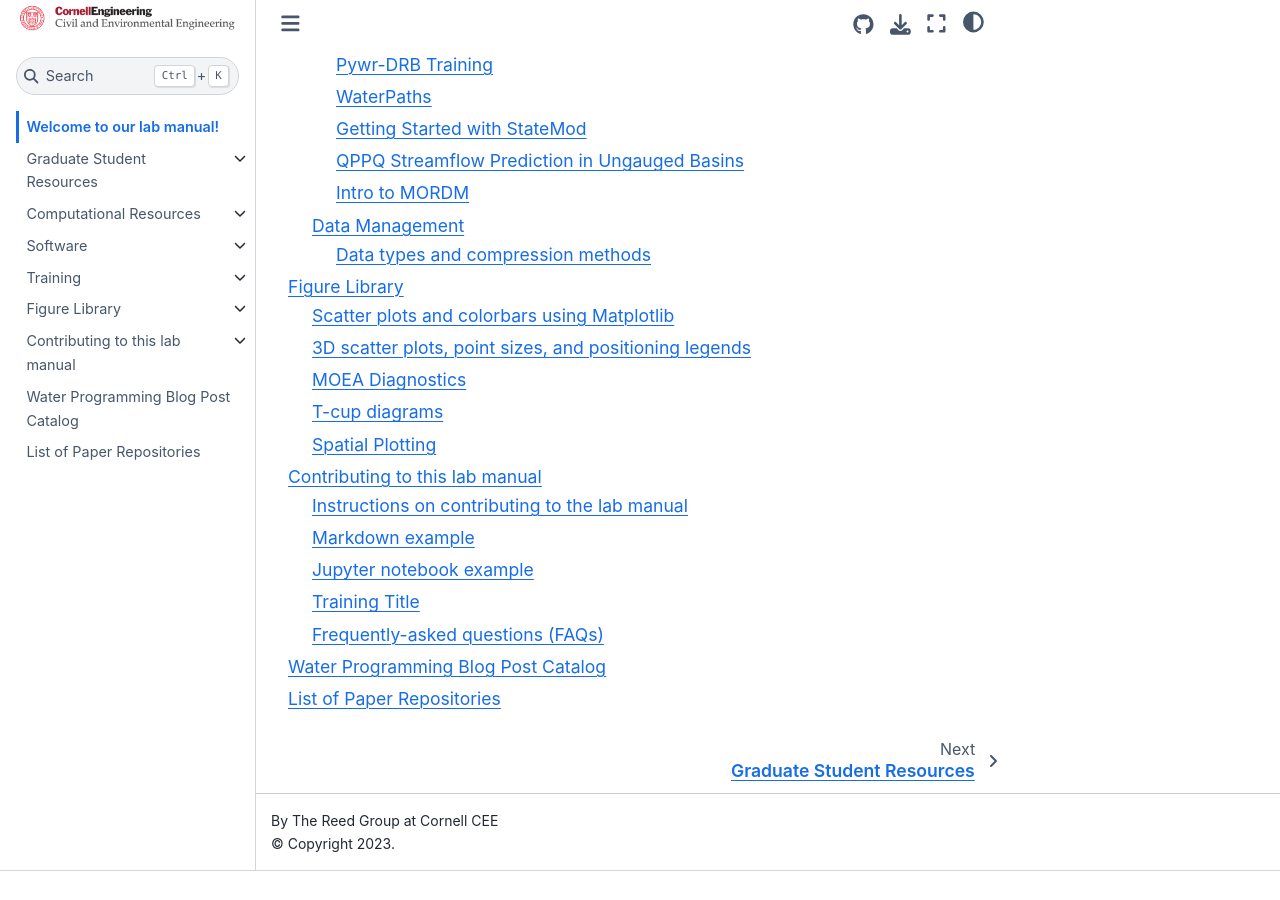
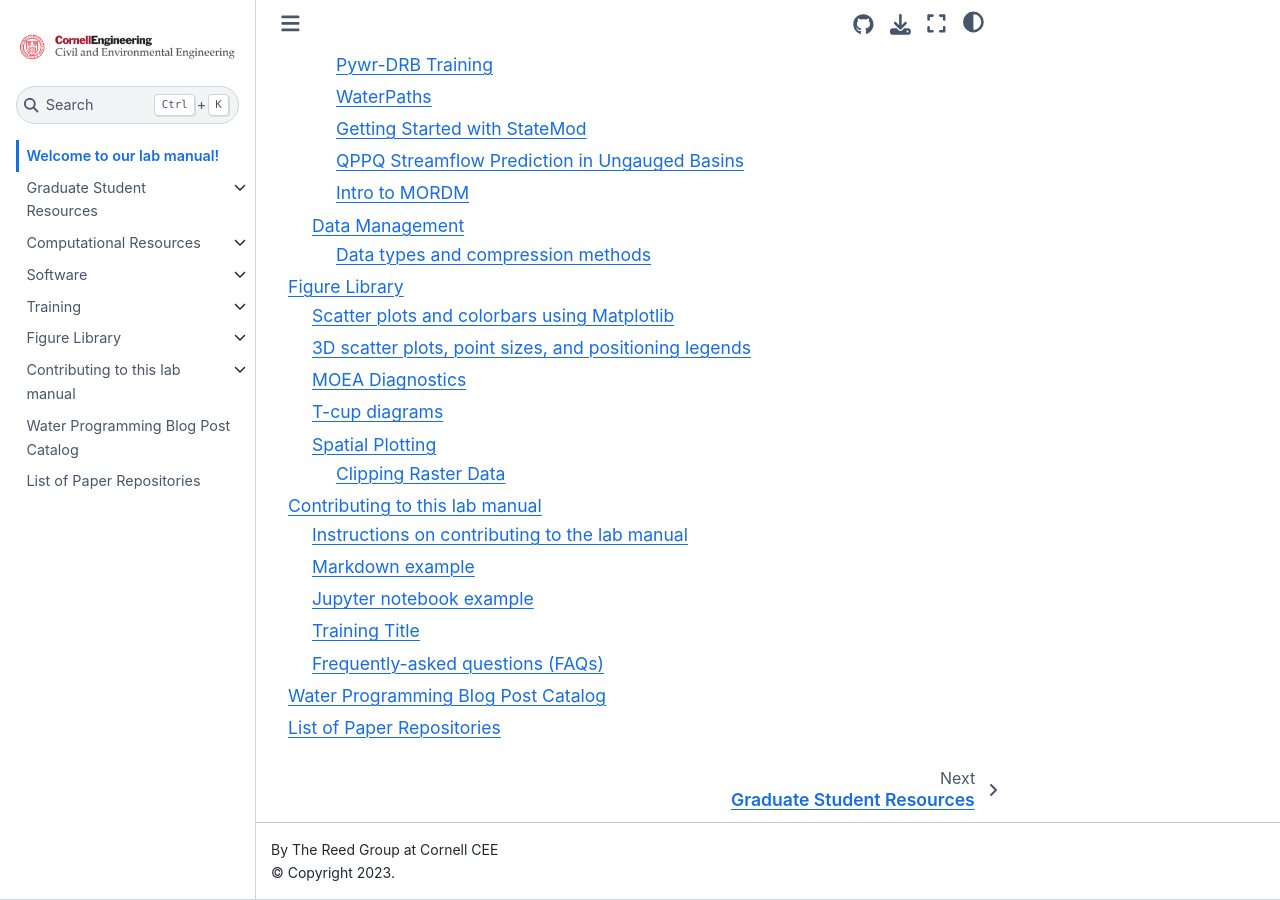
Before and after one commit to reedgroup/reedgroup.github.io, a Jupyter Book: the page built from docs/intro.md, in a window 1280 px wide and 900 px high, scrolled down 2447 px. Built offline with Jupyter Book 1.0.4 settings and Sphinx 7.4.7 and the Sphinx Book theme 1.1.4, drawn with Linux system fonts in a browser that asks for light colours; pages that are not in the unit, such as notebooks, are missing from menus; before the commit the page ends 3318 px from its top, so only the background shows below that; some of the changed lines change nothing that is shown.

Commit message:
Update _toc.yml

```diff
--- a/docs/_toc.yml
+++ b/docs/_toc.yml
@@ -81,6 +81,7 @@
     - file: FigureLibrary/SpatialPlotting/SpatialPlottingtoc.md
       sections:
       - file: FigureLibrary/SpatialPlotting/MakingWatershedMaps.ipynb
+      - file: FigureLibrary/SpatialPlotting/ClipRasterWithShapefile.ipynb
   - file: Contributing/Contributing.md
     sections:
     - file: Contributing/Instructions.md
```
